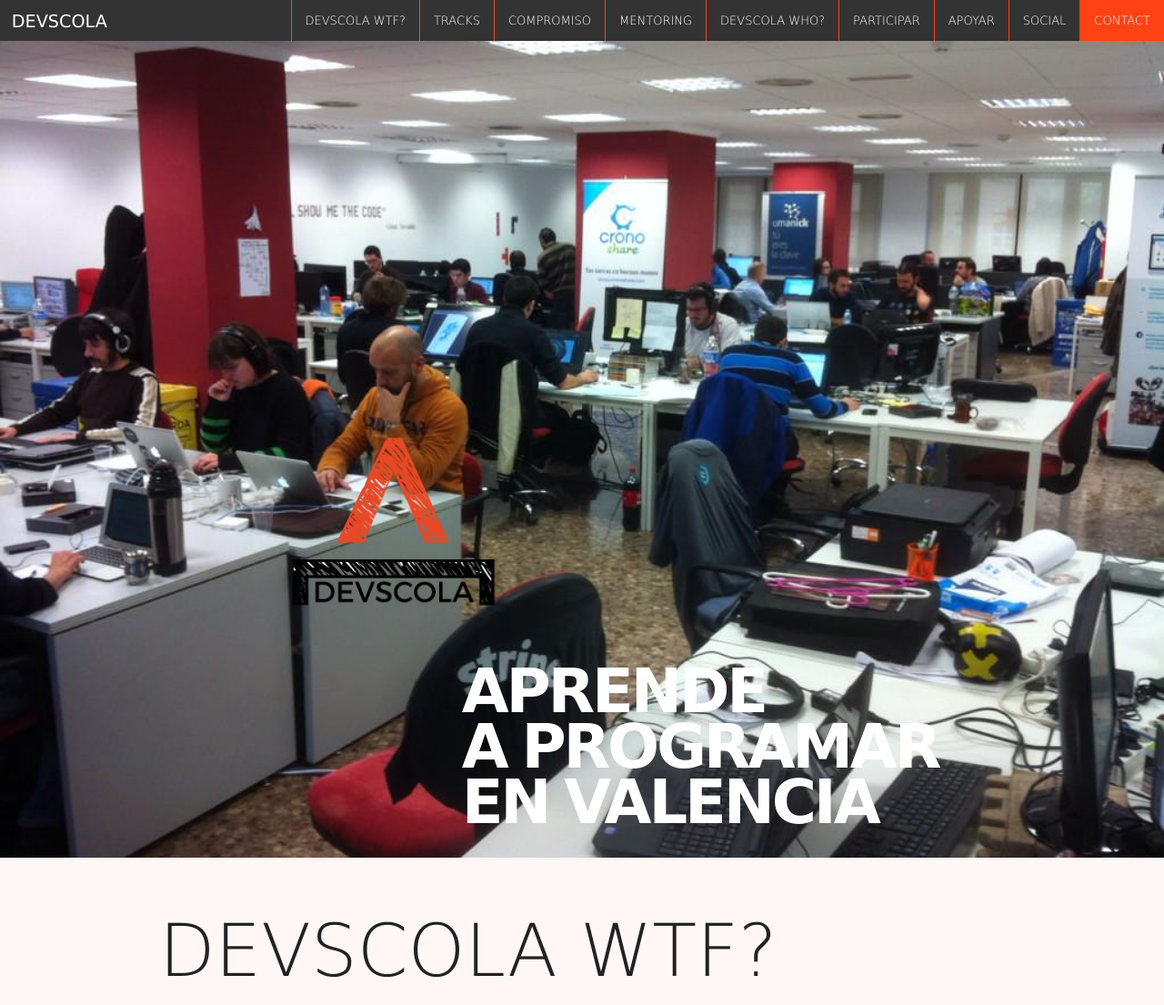
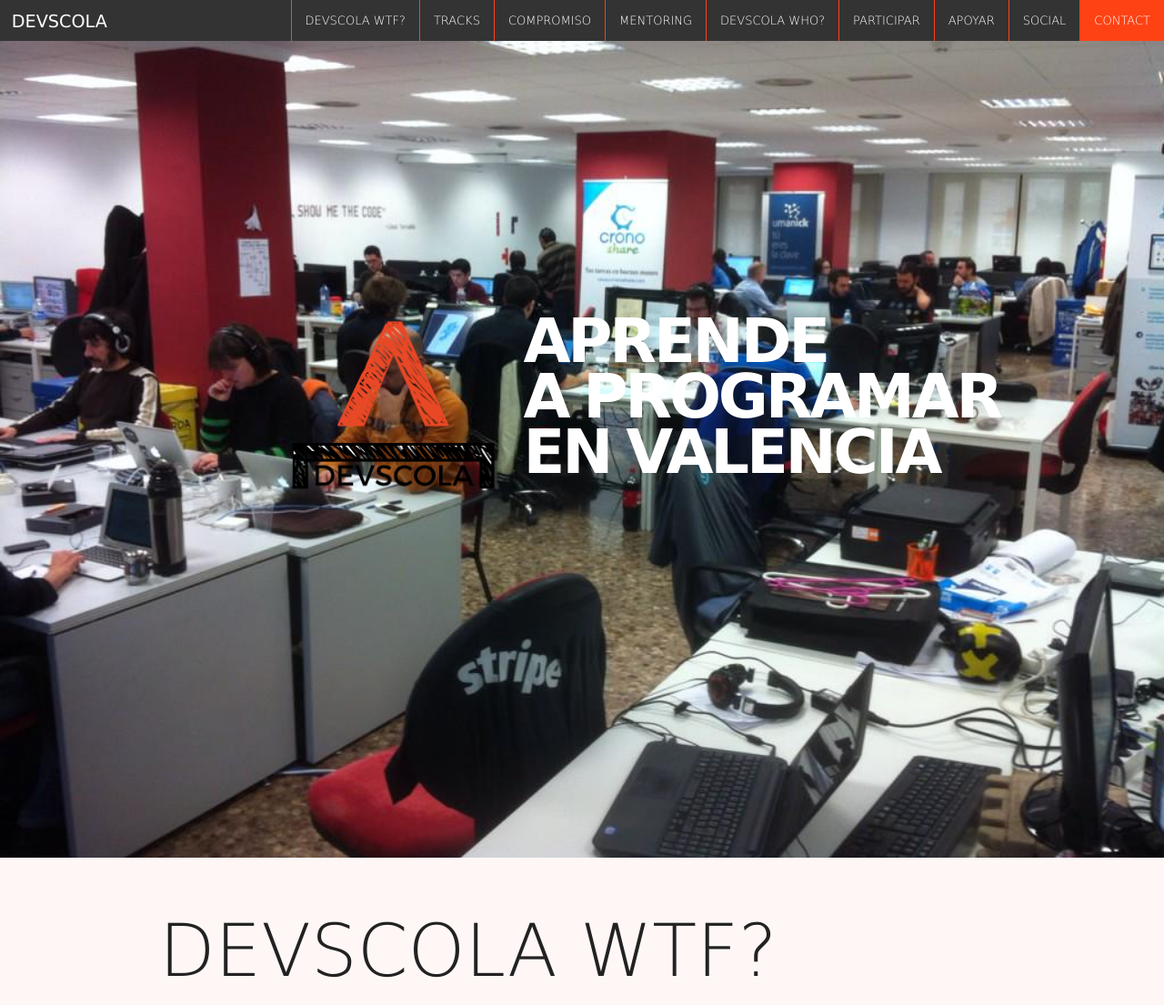
Before and after one commit to devscola/devscola.github.io, a PHP site: page / in a window 1280 px wide. Shown: the top 1105 px of the page at 91% size. Run offline with PHP 8.4, Linux system fonts and the light colour scheme; some libraries are stand-ins or nearby versions.

Commit message:
Adjusting logo

```diff
--- a/assets/stylesheets/style.css
+++ b/assets/stylesheets/style.css
@@ -61,7 +61,7 @@ word-spacing: -0.2rem;
 #inicio {
 
 	position: absolute;
-	top: 28rem;
+	top: 20rem;
 	left: 19rem;
 	z-index: 1;
 }
--- a/index.html
+++ b/index.html
@@ -70,16 +70,20 @@
 
 
 	</div>
+	<section class="row">
+		<div class="large-12">
 
 			<div id="inicio">
 				<div class="large-4 columns align-left">
 					<img src="assets/images/Logotipo-01.png" alt="El logotipo de Devscola">
 				</div>
-		<div class="large-9 columns align-left">
+				<div class="large-8 columns align-left">
 					<p id="claim">APRENDE<br>A PROGRAMAR<br>EN VALENCIA<p>
 				</div>
 			</div>
 
+		</div>
+	</section>
 
 	<!--content area-->
 
```
Lines whose indentation alone changed are shown as unchanged.
